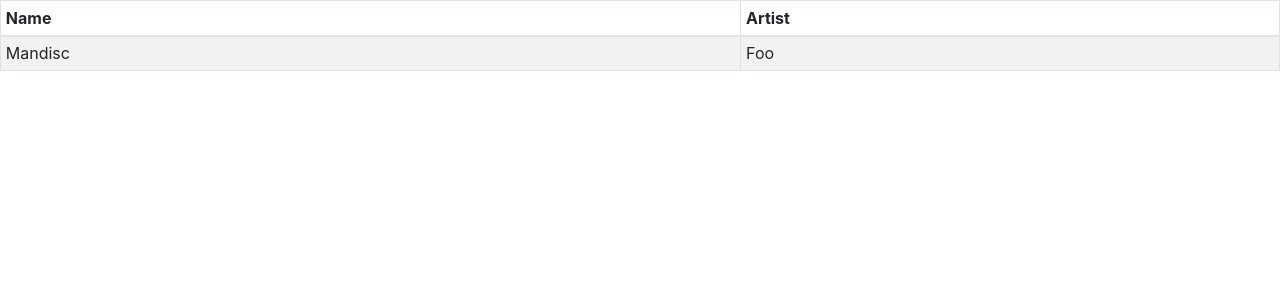
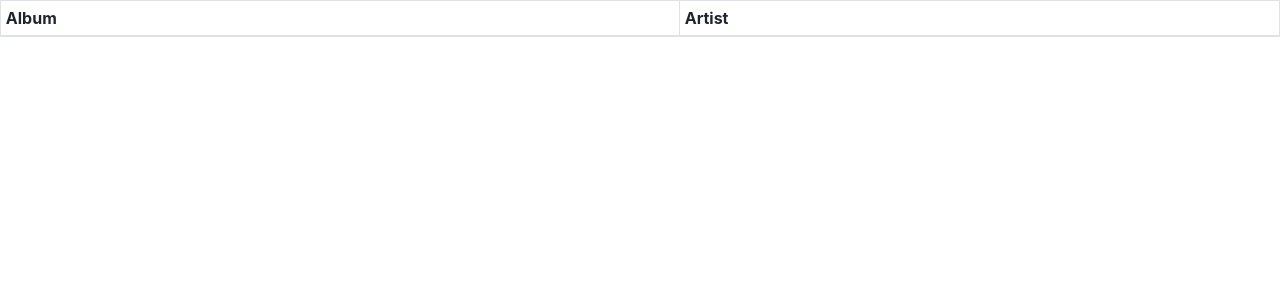
Before and after one commit to blabtonic/dis-query, a React (Create React App) app: page / in a window 1280 px wide. Shown: the top 300 px of the page. Built offline with nearby package versions, Linux system fonts and the light colour scheme.

Commit message:
need to send props through TableBody

```diff
--- a/src/App.js
+++ b/src/App.js
@@ -1,12 +1,26 @@
-import React from 'react';
+import React, { Component } from 'react';
 import DataBoard from './DataBoard';
 
-function App() {
-  return (
-    <div className="App">
-      <DataBoard></DataBoard>
-    </div>
-  );
+class App extends Component {
+  render() {
+    const bands = [
+      {
+        album: 'Mandrakes',
+        name: 'Foo',
+      },
+      {
+        album: 'SonicFire',
+        name: 'abyss',
+      }
+    ];
+
+    return (
+      <div className="App">
+        <DataBoard bandData={bands}></DataBoard>
+      </div>
+    );
+  }
 }
 
+
 export default App;
--- a/src/DataBoard.js
+++ b/src/DataBoard.js
@@ -1,23 +1,25 @@
 import React, { Component } from 'react';
 import { Table } from 'react-bootstrap';
 
+const TableBody = props => {
+    return (
+        <tbody/>
+    );
+}
+
 class DataBoard extends Component{
     render() {
+        const { bandData } = this.props;
+
         return (
             <Table striped bordered hover size="sm">
                 <thead>
                     <tr>
-                    <th>Name</th>
-                    <th>Artist</th>
+                        <th>Album</th>
+                        <th>Artist</th>
                     </tr>
                 </thead>
-                <tbody>
-                    <tr>
-                    <td>Mandisc</td>
-                    <td>Foo</td>
-                    </tr>
-
-                </tbody>
+                <TableBody bandData={bandData}></TableBody>
             </Table>
         );
     }
```
